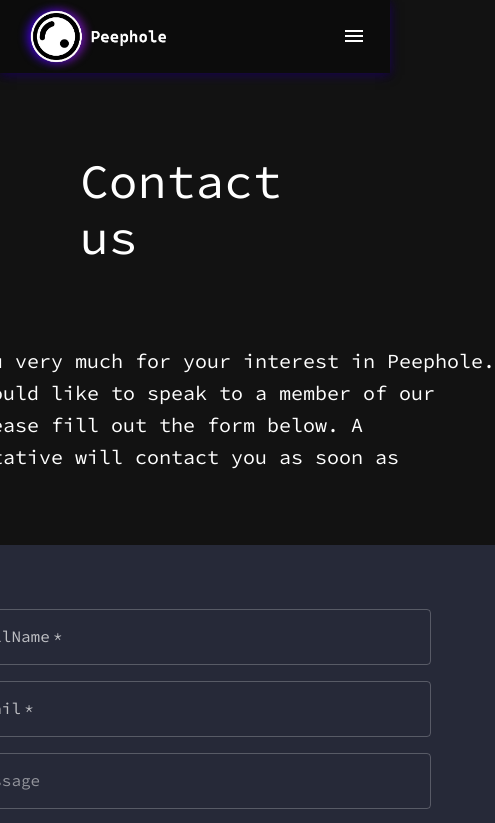
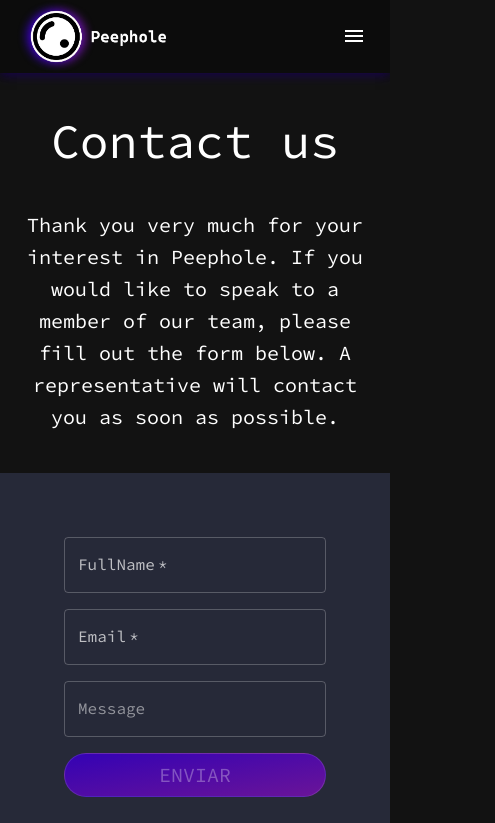
Before and after one commit to PeepholeApp/NFSD_APP_FRONTEND, a React (Vite) app: page /contact in a window 390 px wide. Shown: the top 823 px of the page, 495 px wide, since content can reach past the window. Built offline with nearby package versions, Linux system fonts and the light colour scheme.

Commit message:
modify the contact for responsive

```diff
--- a/src/pages/Contact.jsx
+++ b/src/pages/Contact.jsx
@@ -67,21 +67,21 @@ function Contact() {
     <>
       <Stack
         component="form"
-        sx={{ m: 5 }}
-        alignItems="center"
+        sx={{ margin: "0 auto", textAlign: "center" }}
         onSubmit={handleSubmit}
+        maxWidth={600}
       >
-        <Typography variant="h3" sx={{ m: 5 }}>
+        <Typography variant="h3" sx={{ my: 5, width: "100%" }}>
           Contact us
         </Typography>
-        <Typography variant="h6" sx={{ m: 5, width: 600 }}>
+        <Typography variant="h6" sx={{ mb: 5, px: 2, width: "100%" }}>
           Thank you very much for your interest in Peephole. If you would like
           to speak to a member of our team, please fill out the form below. A
           representative will contact you as soon as possible.
         </Typography>
 
         <Stack
-          sx={{ p: 8, width: 600, backgroundColor: "#262938" }}
+          sx={{ p: 8, backgroundColor: "#262938", width: "100%" }}
           spacing={2}
         >
           {success ? (
```
